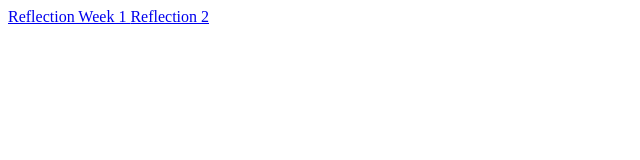
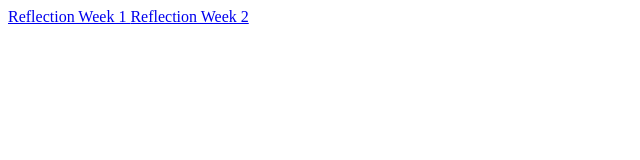
Before and after one commit to arjonilla17/cse170, a plain HTML site: page index.html in a window 1280 px wide. Shown: the full height of the page, 0-640 px from the left. Drawn offline with Linux system fonts and the light colour scheme.

Commit message:
Update index.html

```diff
--- a/index.html
+++ b/index.html
@@ -5,7 +5,7 @@
 
 <body>
   <a href=".reflection.docx"> Reflection Week 1 </a>
-  <a href="InfluenceW02.docx" > Reflection 2</a>
+  <a href="InfluenceW02.docx" >Reflection Week 2</a>
 </body>
 
 <footer>
```
